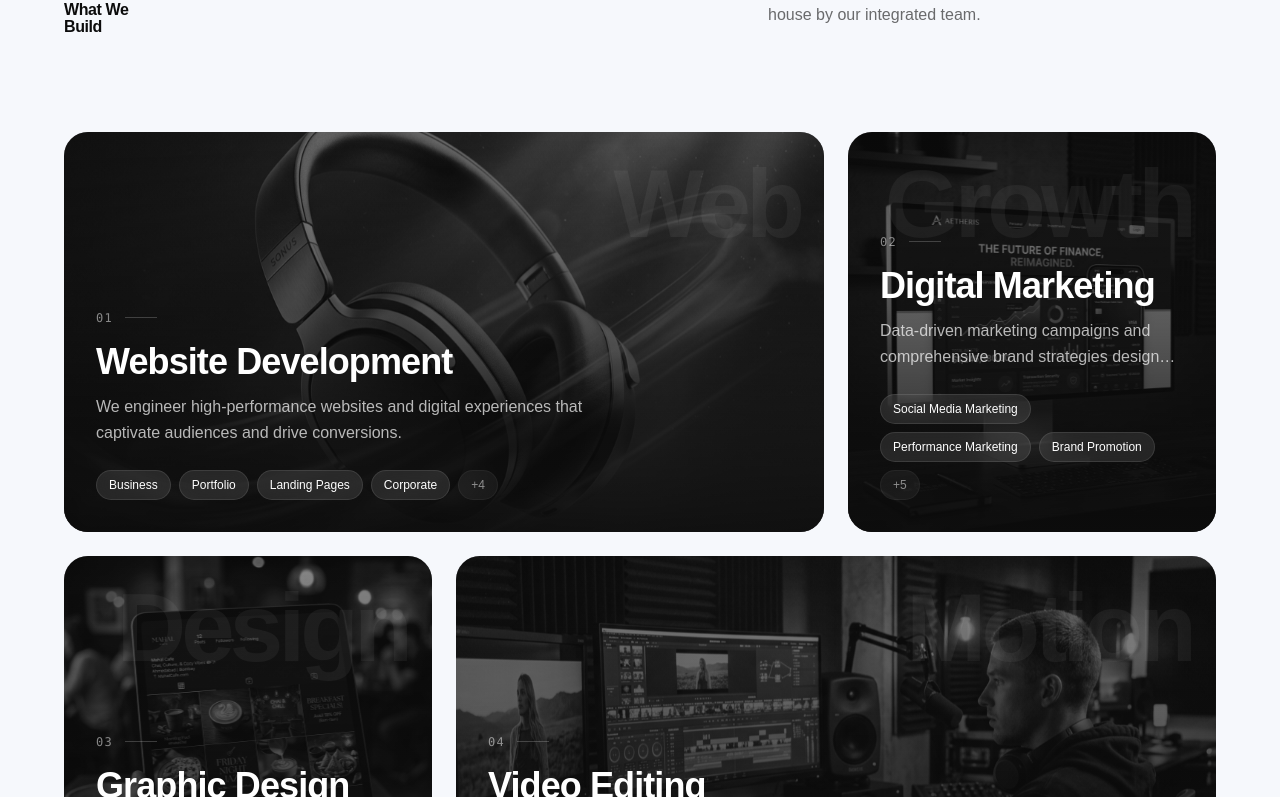
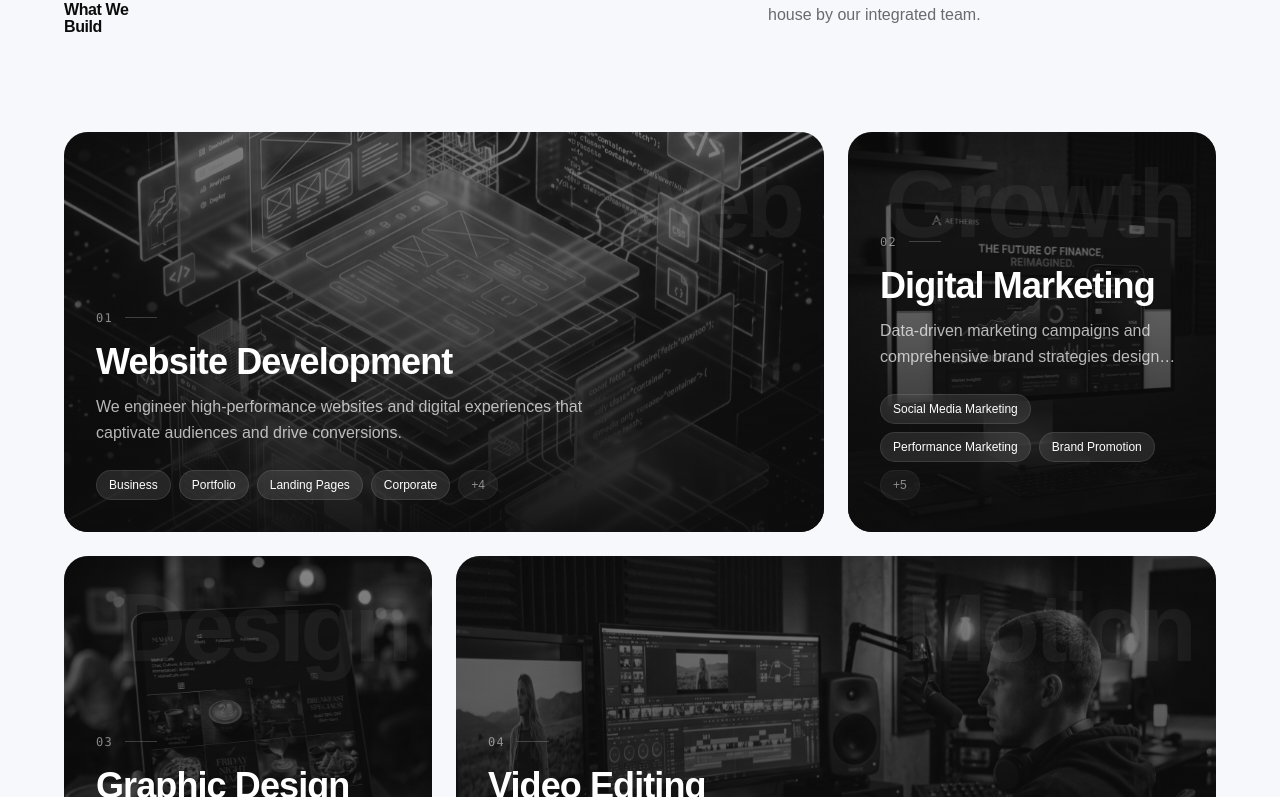
Before and after one commit to saurabhhumane125/visioncraft, a Next.js app: page / in a window 1280 px wide. Shown: the part 1143-1940 px from the top of the page. Built offline with nearby package versions, Linux system fonts and the light colour scheme; a web font is replaced by a local one.

Commit message:
style: add high-value web development image and update address

```diff
--- a/components/layout/Footer.tsx
+++ b/components/layout/Footer.tsx
@@ -150,7 +150,7 @@ export default function Footer() {
             &copy; {new Date().getFullYear()} VisionCraft Studio
           </p>
           <p className="text-[10px] text-neutral-100/40 uppercase tracking-[0.2em] font-mono">
-            Hyderabad, India
+            Virar West
           </p>
         </div>
       </div>
--- a/components/sections/Services.tsx
+++ b/components/sections/Services.tsx
@@ -9,7 +9,7 @@ const SERVICE_VISUALS: Record<string, { bgClass: string; label: string; textClas
     bgClass: "bg-electric",
     label: "Web",
     textClass: "text-white",
-    img: "/images/portfolio-product.png",
+    img: "/images/modern_web_dev.png",
   },
   "digital-marketing": {
     bgClass: "bg-lime",
```
Also changed, not shown: public/images/modern_web_dev.png (added).
